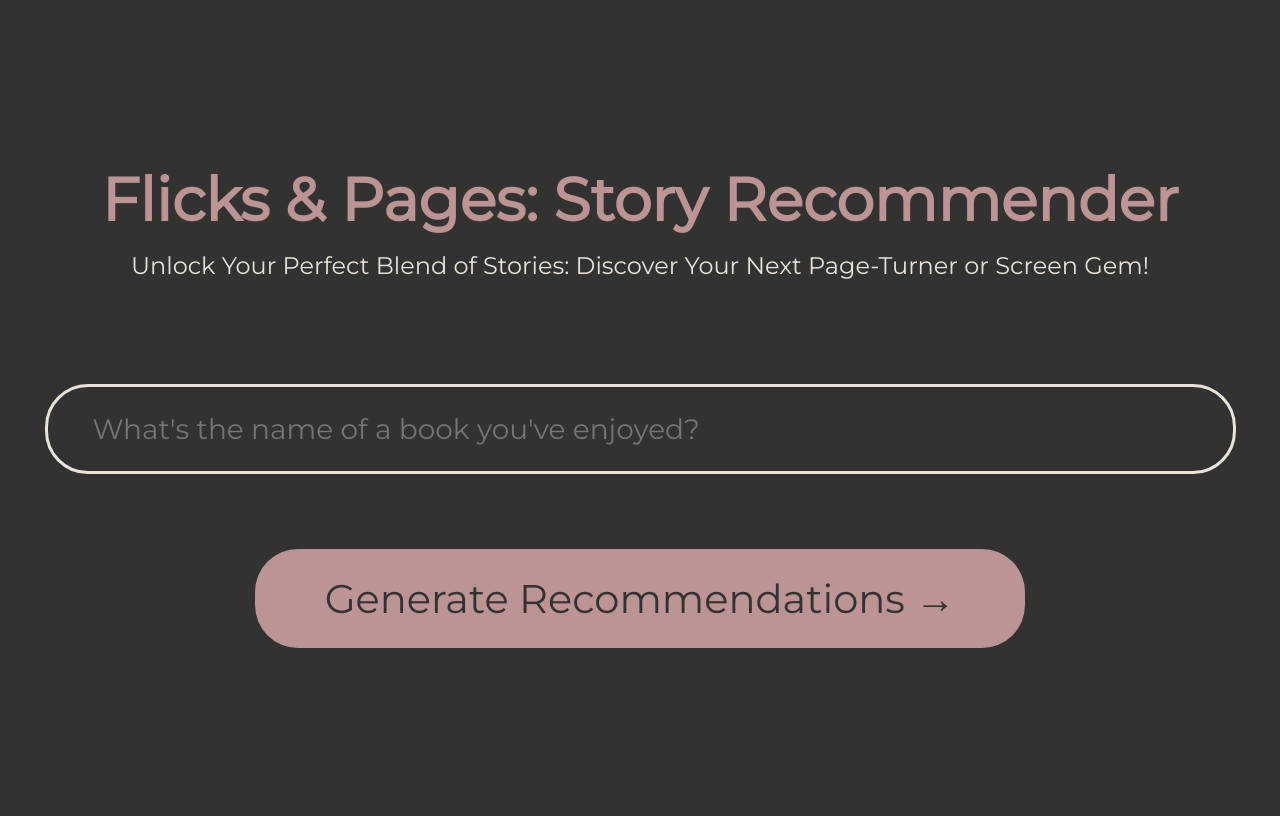
After one commit to lanaramadan/flicks-and-pages, a Flask app: template templates/index.html in a window 1280 px wide. The commit adds this page. Run offline with Flask 3, Linux system fonts and the light colour scheme; the template is opened without the code that fills it, so the values that code supplies are empty.

Commit message:
Connect to Flask
Reorganized code to be compatible with Flask, when button is clicked it goes to an (empty) result screen (+ changed UI)

```diff
--- /dev/null
+++ b/app.py
@@ -0,0 +1,23 @@
+from flask import Flask, render_template, url_for, request, redirect
+from flask_sqlalchemy import SQLAlchemy
+from datetime import datetime
+
+
+app = Flask(__name__)
+# app.config['SQLALCHEMY_DATABASE_URI'] = 'sqlite:///test.db'
+# db = SQLAlchemy(app)
+
+@app.route('/', methods=['POST', 'GET'])
+def index():
+    if request.method == "POST":
+        book_name = request.form['book-name'].title()
+        print(book_name)
+        return render_template('results.html', book_name=book_name)
+        # return redirect('/')
+    else:
+        return render_template('index.html')
+
+
+
+if __name__ == "__main__":
+    app.run(debug=True)
--- a/style.css
+++ b/static/css/style.css
@@ -1,7 +1,7 @@
 @import url('https://fonts.googleapis.com/css?family=Montserrat&display=swap');
 
 body {
-    background-color: #E9E3D9;
+    background-color: #323232;
 }
 
 .body-content {
@@ -18,7 +18,7 @@ body {
     font-size: 60px;
     font-weight: 600;
     text-align: center;
-    color: #7D5454;
+    color: #BD9494;
     margin: -5px;
 }
 .slogan {
@@ -26,7 +26,16 @@ body {
     font-size: 24px;
     font-weight: 400;
     text-align: center;
-    color: #323232;
+    color: #E9E3D9;
+}
+
+.description {
+    font-family: 'Montserrat', sans-serif;
+    font-style: italic;
+    font-size: 30px;
+    font-weight: 700;
+    text-align: center;
+    color: #E9E3D9;
 }
 
 
@@ -34,26 +43,30 @@ body {
     padding: 75px;
     }
 .input-box {
-    background-color: rgba(255, 0, 0, 0);
+    background-color: rgba(0, 0, 0, 0);
 
     font-family: 'Montserrat', sans-serif;
     font-size: 28px;
     font-weight: 400;
     text-align: center;
-    color: #323232;
+    color: #E9E3D9;
     text-align: left;
 
     width: 1095px;
-    border: 3px solid #323232;
+    border: 3px solid #E9E3D9;
 
     padding: 25px 45px;
     border-radius: 43px;
     display: inline-block;
 }
 
+.generate-button {
+    text-align: center;
+}
+
 
 .go-button {
-    background-color: #7D5454;
+    background-color: #BD9494;
     border: none;
     padding: 25px 70px;
     border-radius: 43px;
@@ -64,6 +77,5 @@ body {
     font-size: 40px;
     font-weight: 400;
     text-align: center;
-    color: #E9E3D9;
-    text-align: center;
+    color: #323232;
     }
--- /dev/null
+++ b/templates/base.html
@@ -0,0 +1,13 @@
+<!DOCTYPE html>
+<html lang="en">
+<head>
+    <meta charset="UTF-8">
+    <meta name="viewport" content="width=device-width, initial-scale=1.0">
+    <meta http-equiv="X-UA_Compatible" content="ie=edge">
+    <link rel="stylesheet" href="{{ url_for('static', filename = 'css/style.css') }}">
+    {% block head %}{% endblock %}
+</head>
+<body>
+    {% block body %}{% endblock %}
+</body>
+</html>
--- /dev/null
+++ b/templates/index.html
@@ -0,0 +1,26 @@
+{% extends 'base.html' %}
+
+{% block head %}
+<Title>Flicks & Fables Home</Title>
+{% endblock %}
+
+
+
+{% block body %}
+<div class="body-content">
+    <div class="header">
+        <h1 class="title">Flicks & Pages: Story Recommender</h1>
+        <h2 class="slogan">Unlock Your Perfect Blend of Stories: Discover Your Next Page-Turner or Screen Gem!</h2>
+    </div>
+
+    <form actions="/" method="POST">
+      <div class="book-question">
+      <input type="text" name="book-name" class="input-box" placeholder="What's the name of a book you've enjoyed?">
+      </div>
+
+      <div class="generate-button">
+        <input type="submit"class="go-button" value="Generate Recommendations →">
+      </div>
+    </form>
+</div>
+{% endblock %}
```
Also changed, not shown: index.html (deleted, +0 -26 lines), templates/results.html (added, +22 -0 lines), README.md.
